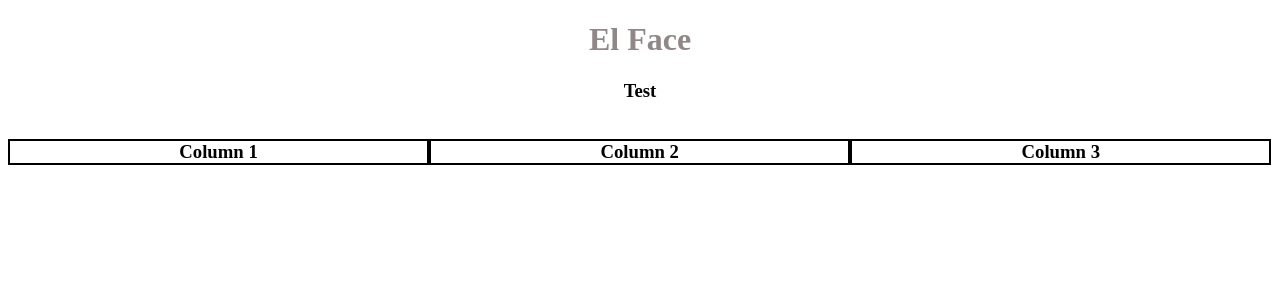
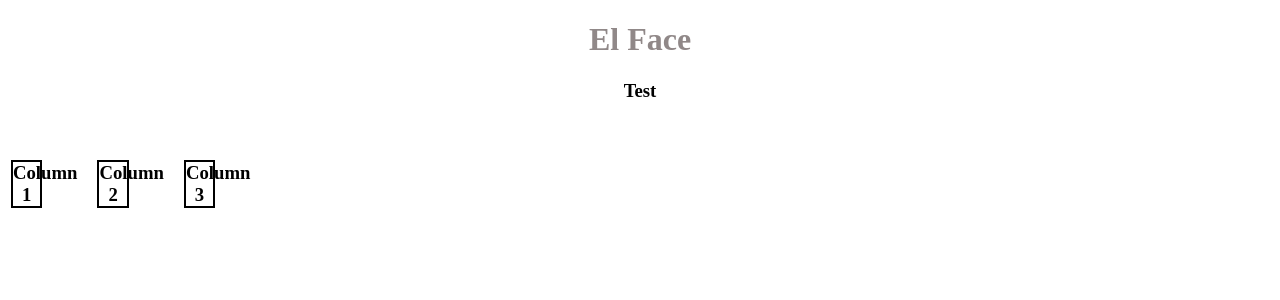
Before and after one commit to RosarioRu/social-media-clone, a React (Create React App) app: page / in a window 1280 px wide. Shown: the top 300 px of the page. Built offline with nearby package versions, Linux system fonts and the light colour scheme.

Commit message:
Put column components into a table for formatting.

```diff
--- a/src/components/App.js
+++ b/src/components/App.js
@@ -10,9 +10,20 @@ function App() {
   return (
     <React.Fragment>
       <Header />
-      <Column1 />
-      <Column2 />
-      <Column3 />
+      <br/>
+      <table class="table">
+        <tbody>
+          <td>
+            <Column1 />
+          </td>
+          <td>
+            <Column2 />
+          </td>
+          <td>
+            <Column3 />
+          </td>
+        </tbody>
+      </table>
     </React.Fragment>
   );
 }
```
